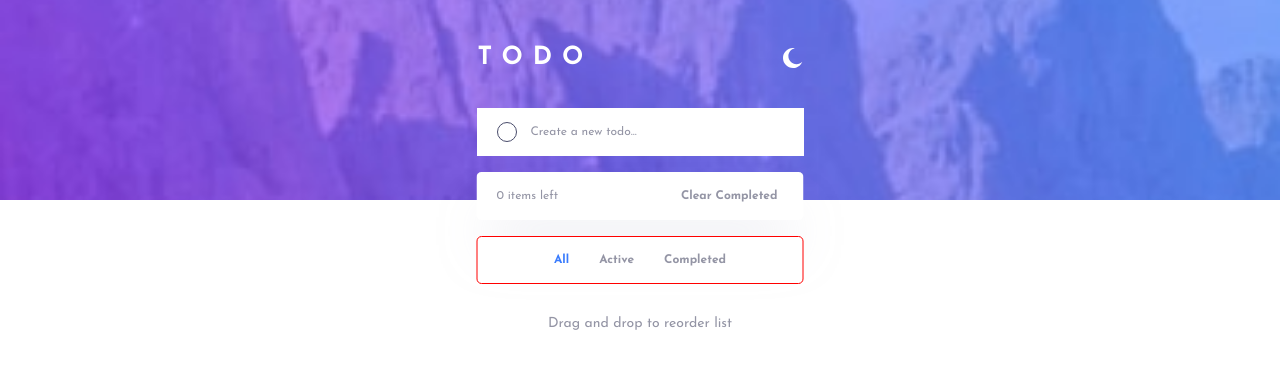
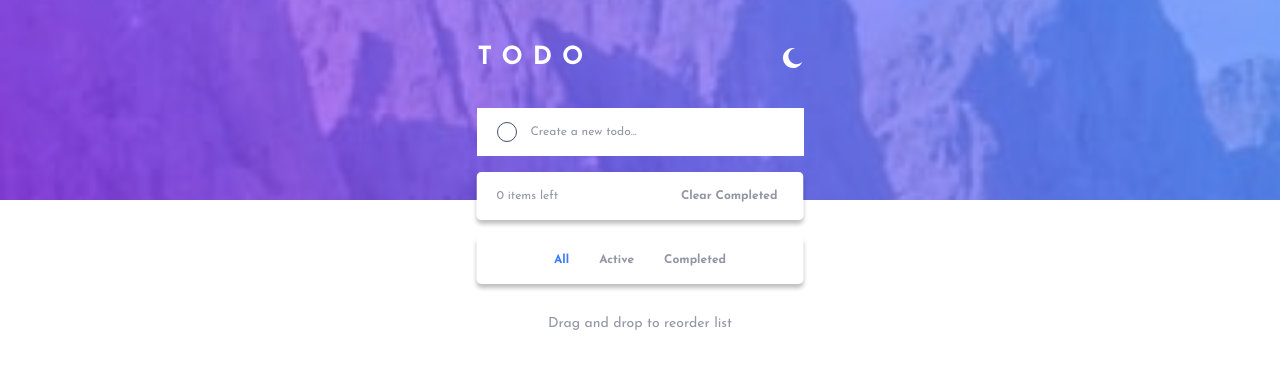
Before and after one commit to danielopq/todo-react, a React app: page / in a window 1280 px wide. Shown: the top 368 px of the page. Built offline with nearby package versions, Linux system fonts and the light colour scheme; the HTML template or start-up script is replaced by a standard one.

Commit message:
MenuBar.jsx - done

```diff
--- a/src/App.css
+++ b/src/App.css
@@ -147,7 +147,7 @@ main {
 }
 
 .view-light-mode{
-  box-shadow: 0px 35px 50px -15px hsla(237, 19.6%, 80%, 0.5);
+  box-shadow: 0px 4px 4px rgba(0, 0, 0, 0.25);
 }
 
 .view-dark-mode{
--- a/src/assets/components/MenuBar/MenuBar.jsx
+++ b/src/assets/components/MenuBar/MenuBar.jsx
@@ -10,8 +10,18 @@ const MainMenuBar = ({ mode, uncompletedTodos, clearCompleted }) => {
 }
 
 const MobileFilterMenuBar = ({ setFilter, mode }) => {
+  const darkModeStyle={
+    backgroundColor: '#25273D',
+    boxShadow: 'none',
+  }
+
+  const lightModeStyle={
+    backgroundColor: 'white',
+    boxShadow: '0px 4px 4px rgba(0, 0, 0, 0.25)',
+  }
+
   return (
-    <menu id="mobileFilterMenuBar" className='menuBar' style={{ backgroundColor: mode === 'dark' ? '#25273D' : 'white' }}>
+    <menu id="mobileFilterMenuBar" className='menuBar' style={mode === 'dark' ? darkModeStyle : lightModeStyle}>
       <FilterMenu setFilter={setFilter} mode={mode}/>
     </menu>
   )
--- a/src/assets/components/MenuBar/menuBar.css
+++ b/src/assets/components/MenuBar/menuBar.css
@@ -11,7 +11,6 @@
 
   #mobileFilterMenuBar{
     margin-top: 16px;
-    border: solid 1px red;
   }
 
   .menuBar button {
```
Also changed, not shown: src/assets/components/SkinSwitcher.jsx (added, +10 -0 lines).
